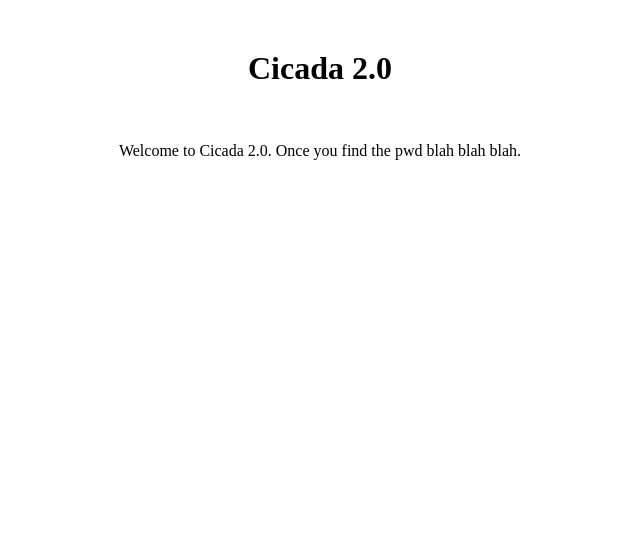
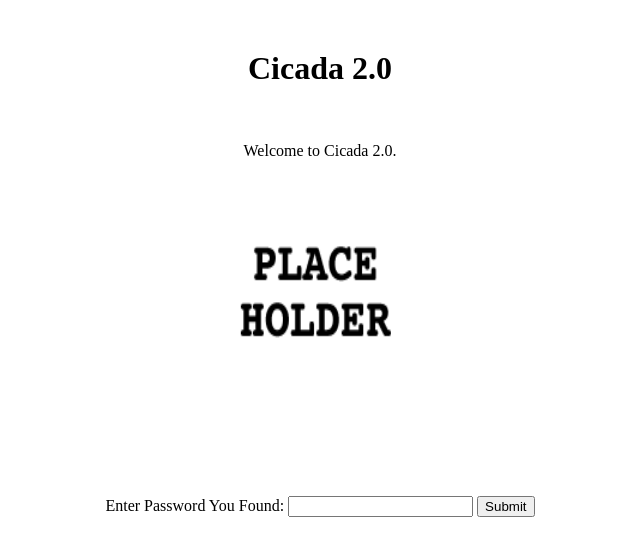
Before and after one commit to PedroPachuca/dimensions, a plain HTML site: page index.html in a window 1280 px wide. Shown: the whole page, without its empty margins (320-960 px from the left). Drawn offline with Linux system fonts and the light colour scheme.

Commit message:
Added password authenticator with new page lead

```diff
--- a/index.html
+++ b/index.html
@@ -2,12 +2,19 @@
 	<head>
 		<title>Cicada 2.0</title>
 		<link rel="stylesheet" type="text/css" href="style.css">
+		<script src= "validate.js"></script>
 	</head>
 	<body>
 		<h1 class="content">Cicada 2.0</h1>
 		<br>
 		<p class="content">
-			Welcome to Cicada 2.0. Once you find the pwd blah blah blah.
+			Welcome to Cicada 2.0.
 		</p>
+		<img src="placeholder.png" alt = "3302" style="width:240px;height:320px;">
+		<form id= "form_id" method = "post" name = "pswdForm">
+			<label> Enter Password You Found: </label>
+		  <input id = "pswd" name="password"  type="text">
+			<input onclick = "validationProcess()" type = "button" value= "Submit">
+		</form>
 	</body>
 </html>
--- a/style.css
+++ b/style.css
@@ -4,3 +4,12 @@
 body {
 	margin-top:50px;
 }
+form {
+	margin: 0 auto;
+	text-align: center;
+}
+
+img {
+	display: block;
+	margin: auto;
+}
--- /dev/null
+++ b/validate.js
@@ -0,0 +1,14 @@
+function validationProcess() {
+  if(validation()) {
+    document.getElementById("form_id").action = "validated.html";
+    document.getElementById("form_id").submit();
+  }
+}
+
+function validation() {
+    var pass = document.getElementById('pswd').value;
+    var truePass = "240320";
+    if(pass == truePass) {
+      return true;
+    }
+}
```
Also changed, not shown: validated.html (added, +13 -0 lines), placeholder.png (added).
